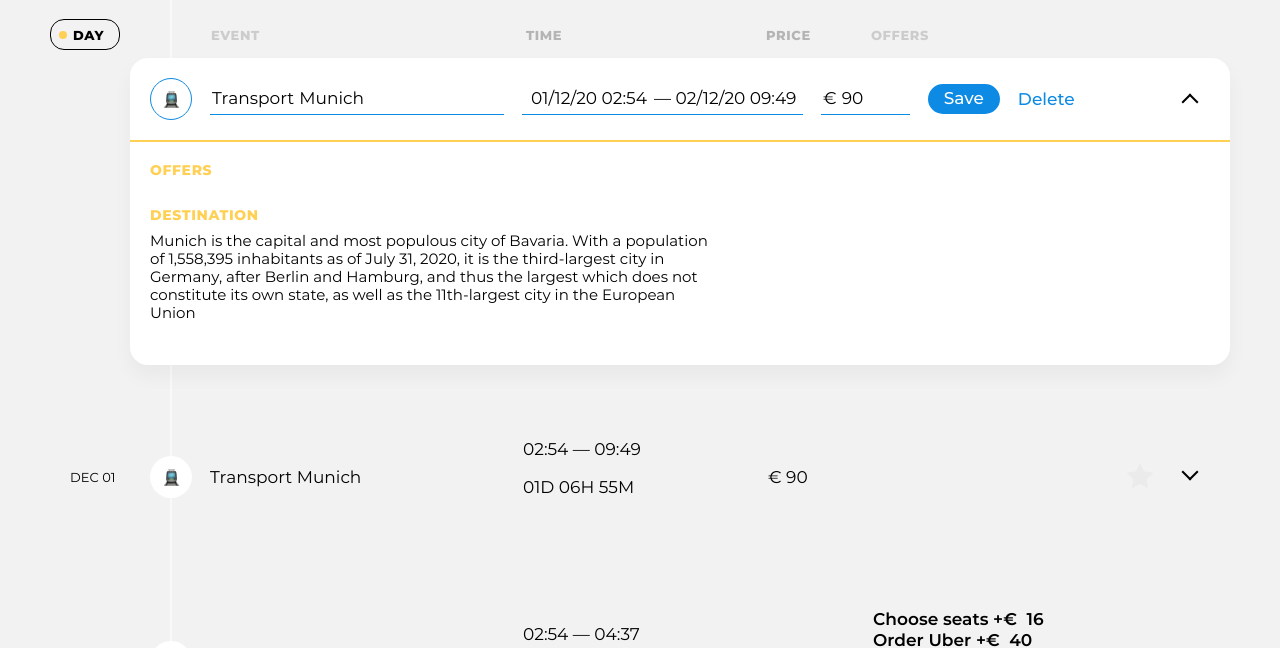
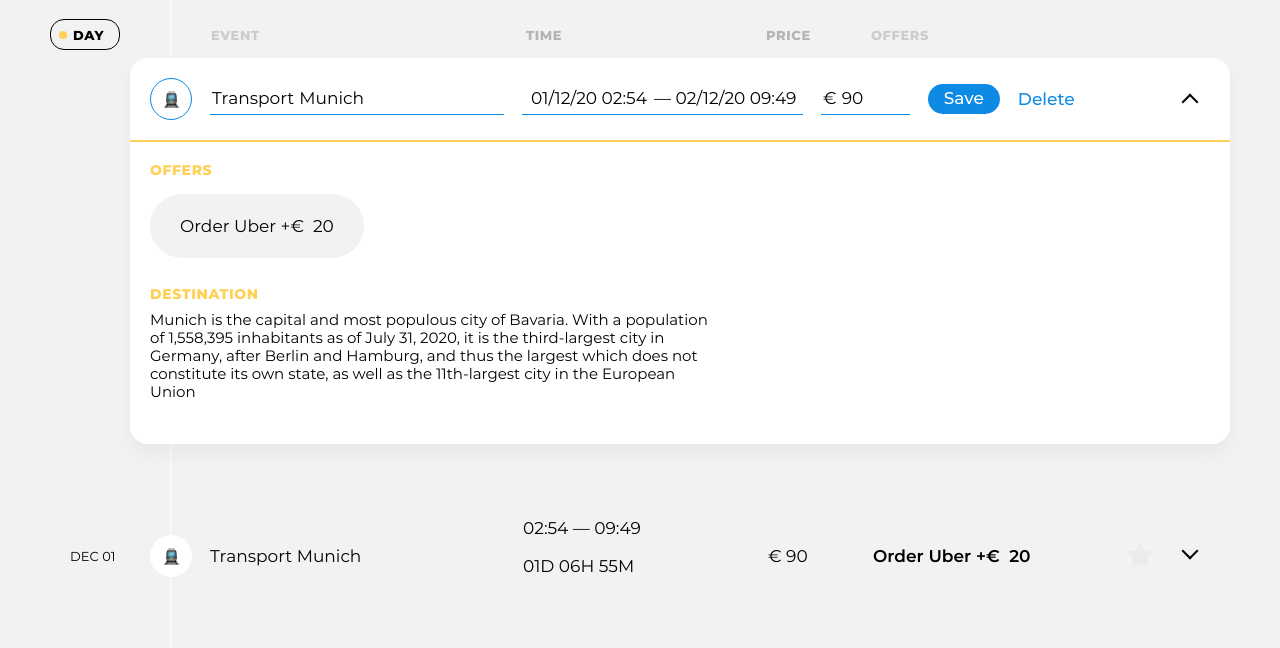
Before and after one commit to Alexander-Morlock/1387427-big-trip-13, a website built with webpack: page public/index.html in a window 1280 px wide. Shown: the part 166-814 px from the top of the page. Built offline with nearby package versions, Linux system fonts and the light colour scheme.

Commit message:
module2-task1 - d

```diff
--- a/public/index.html
+++ b/public/index.html
@@ -16,17 +16,6 @@
       <img class="page-header__logo" src="img/logo.png" width="42" height="42" alt="Trip logo">
 
       <div class="trip-main">
-        <!-- Маршрут и стоимость -->
-
-        <div class="trip-main__trip-controls  trip-controls">
-          <h2 class="visually-hidden">Switch trip view</h2>
-          <!-- Меню -->
-
-          <h2 class="visually-hidden">Filter events</h2>
-          <!-- Фильтры -->
-        </div>
-
-        <button class="trip-main__event-add-btn  btn  btn--big  btn--yellow" type="button">New event</button>
       </div>
     </div>
   </header>
--- a/src/main.js
+++ b/src/main.js
@@ -14,15 +14,10 @@ const points = new Array(NUMBER_OF_LIST_ITEMS).fill().map(getGeneratedPoint);
 const tripMain = document.querySelector(`.trip-main`);
 const tripEvents = document.querySelector(`.trip-events`);
 
-const clearInnerHTML = (element) => {
-  element.innerHTML = ``;
-};
-
 const render = (container, template, place) => {
   container.insertAdjacentHTML(place, template);
 };
 
-clearInnerHTML(tripMain);
 render(tripMain, createRouteInfoTemplate(points), `afterbegin`);
 render(tripEvents, createSortFormTemplate(), `beforeend`);
 render(tripEvents, createTripEventsListTemplate(), `beforeend`);
--- a/src/mock/mockdata.js
+++ b/src/mock/mockdata.js
@@ -1,4 +1,6 @@
 import dayjs from "dayjs";
+
+const MAX_NUMBER_OF_PHOTOS = 5;
 
 const randomInt = (a = 0, b = 1) => {
   const lower = Math.ceil(Math.min(a, b));
@@ -28,31 +30,39 @@ const generateTripType = () => {
   return vehicles[randomInt(0, vehicles.length - 1)];
 };
 
+const generatePhotos = () => {
+  const photos = [];
+  for (let i = 0; i < MAX_NUMBER_OF_PHOTOS; i++) {
+    photos.push(`http://picsum.photos/248/152?r=` + Math.random());
+  }
+  return photos;
+};
+
 const generateDestination = () => {
   const destinations = [
     {
       title: `New York`,
-      photoUrl: `http://picsum.photos/248/152?r=` + Math.random(),
+      photoUrl: generatePhotos(),
       description: `New York City (NYC), often called simply New York, is the most populous city in the United States. With an estimated 2019 population of 8,336,817 distributed over about 302.6 square miles (784 km2), New York City is also the most densely populated major city in the United States.`
     },
     {
       title: `San-Francisco`,
-      photoUrl: `http://picsum.photos/248/152?r=` + Math.random(),
+      photoUrl: generatePhotos(),
       description: `San Francisco, officially the City and County of San Francisco, is the cultural, commercial, and financial center of Northern California. San Francisco is the 16th most populous city in the United States, and the fourth most populous in California, with 881,549 residents as of 2019.`
     },
     {
       title: `Prague`,
-      photoUrl: `http://picsum.photos/248/152?r=` + Math.random(),
+      photoUrl: generatePhotos(),
       description: `Prague is the capital and largest city in the Czech Republic, the 13th largest city in the European Union and the historical capital of Bohemia.`
     },
     {
       title: `Munich`,
-      photoUrl: `http://picsum.photos/248/152?r=` + Math.random(),
+      photoUrl: generatePhotos(),
       description: `Munich is the capital and most populous city of Bavaria. With a population of 1,558,395 inhabitants as of July 31, 2020, it is the third-largest city in Germany, after Berlin and Hamburg, and thus the largest which does not constitute its own state, as well as the 11th-largest city in the European Union`
     },
     {
       title: `Paris`,
-      photoUrl: `http://picsum.photos/248/152?r=` + Math.random(),
+      photoUrl: generatePhotos(),
       description: `Paris is the capital and most populous city of France, with an estimated population of 2,148,271 residents as of 2020, in an area of 105 square kilometres (41 square miles).Since the 17th century, Paris has been one of Europe's major centres of finance, diplomacy, commerce, fashion, science and arts.`
     }
   ];
@@ -61,9 +71,6 @@ const generateDestination = () => {
 
 const generateOffers = () => {
   const offers = [
-    {
-      // empty
-    },
     {
       title: `Order Uber`,
       type: `uber`,
@@ -104,21 +111,13 @@ const generateOffers = () => {
 
   const shuffle = (array) => array.sort(() => Math.random() - 0.5);
 
-  let offersCombination = [];
+  const offersCombination = [];
 
   for (let i = 0; i < randomInt(1, offers.length); i++) {
     offersCombination.push(offers[i]);
   }
 
-  if (offersCombination[0].title === undefined && offersCombination.length > 1) {
-    offersCombination.shift();
-  }
-
-  let result = shuffle(offersCombination);
-  if (result.length === 1 && result[0].title === undefined) {
-    result = undefined;
-  }
-  return result;
+  return shuffle(offersCombination);
 };
 
 const getPrice = () => randomInt(5, 100);
--- a/src/view/rout-info.js
+++ b/src/view/rout-info.js
@@ -6,18 +6,14 @@ const createRouteInfoTemplate = (points) => {
   };
 
   const getTotalPrice = () => {
-    let total = 0;
-    points.forEach((point) => {
-      total += point.price;
-      if (point.offers) {
-        point.offers.forEach((offer) => {
-          if (offer.isChecked) {
-            total += offer.price;
-          }
-        });
-      }
-    });
-    return total;
+    return points.reduce((total, point) => {
+      return total + point.price
+        + point.offers.reduce((totalOffers, offer) => {
+          return offer.isChecked
+            ? totalOffers + offer.price
+            : totalOffers;
+        }, 0);
+    }, 0);
   };
 
   return `<section class="trip-main__trip-info  trip-info">
@@ -56,7 +52,7 @@ const createRouteInfoTemplate = (points) => {
         <label class="trip-filters__filter-label" for="filter-past">Past</label>
       </div>
 
-      <button class="visually-hidden" type="submit">Accept filter</button>
+      <button class="visually-hidden" type="submit">totaleppriceter</button>
     </form>
   </div>
 
```
